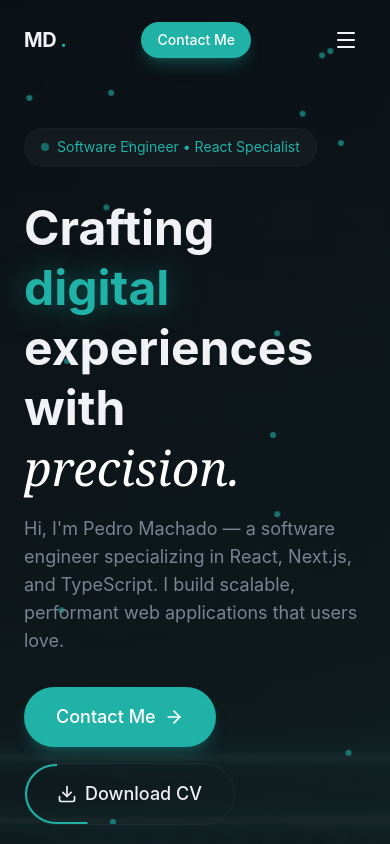
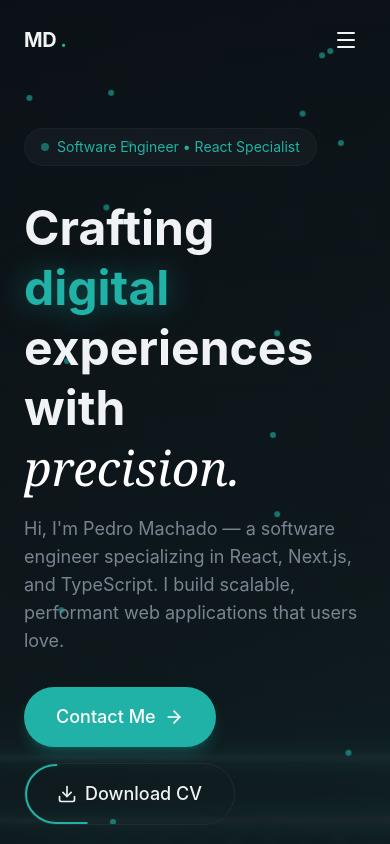
Before and after one commit to way2masoom/Dev_Portfolio, a React (Vite) app: page / in a window 390 px wide. Shown: the top 844 px of the page. Built offline with nearby package versions, Linux system fonts and the light colour scheme.

Commit message:
Removed the contact me btn from mobile view

```diff
--- a/src/layout/Navbar.jsx
+++ b/src/layout/Navbar.jsx
@@ -5,7 +5,7 @@ import { useEffect, useState } from "react";
 // Navlinks List
 const navLinks = [
     { href: "#about", label: "About" },
-    { href: "#contact", label: "Contact" },
+    { href: "#contect", label: "Contect" },
     { href: "#projects", label: "Projects" },
     { href: "#experience", label: "Experience" },
     { href: "#testimonials", label: "Testimonials" }
@@ -51,9 +51,9 @@ export const Navbar = () => {
                 </div>
 
                 {/* CTA Button  */}
-                <Button size="sm" asChild>
-                    <a href="#contact">Contact Me</a>
-                </Button>
+                <div className="hidden md:block">
+                    <Button size="sm">Contact Me</Button>
+                </div>
 
                 {/* Mobile Menu Button  */}
                 <button
```
